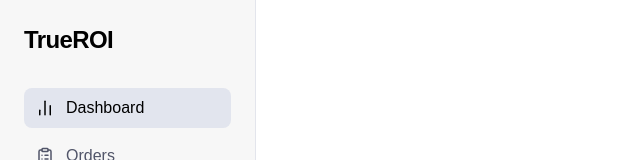
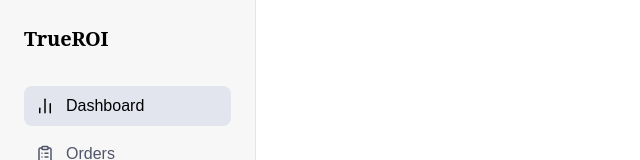
Before and after one commit to TrueROI/trueroi-frontend, a Next.js app: page / in a window 1280 px wide. Shown: the top 160 px of the page, without its empty margins (0-640 px from the left). Built offline with nearby package versions, Linux system fonts and the light colour scheme.

Commit message:
New MVP Logo

```diff
--- a/components/Sidebar.tsx
+++ b/components/Sidebar.tsx
@@ -8,7 +8,14 @@
 
       {/* Logo */}
       <div className="mb-8">
-        <span className="font-bold text-2xl text-[#000000] tracking-tight">
+        <span
+          className="text-[20px] font-semibold text-[#000000]"
+          style={{
+            fontFamily: "Noto Serif, serif",
+            lineHeight: "150%",
+            letterSpacing: "-0.01em",
+          }}
+        >
           TrueROI
         </span>
       </div>
```
